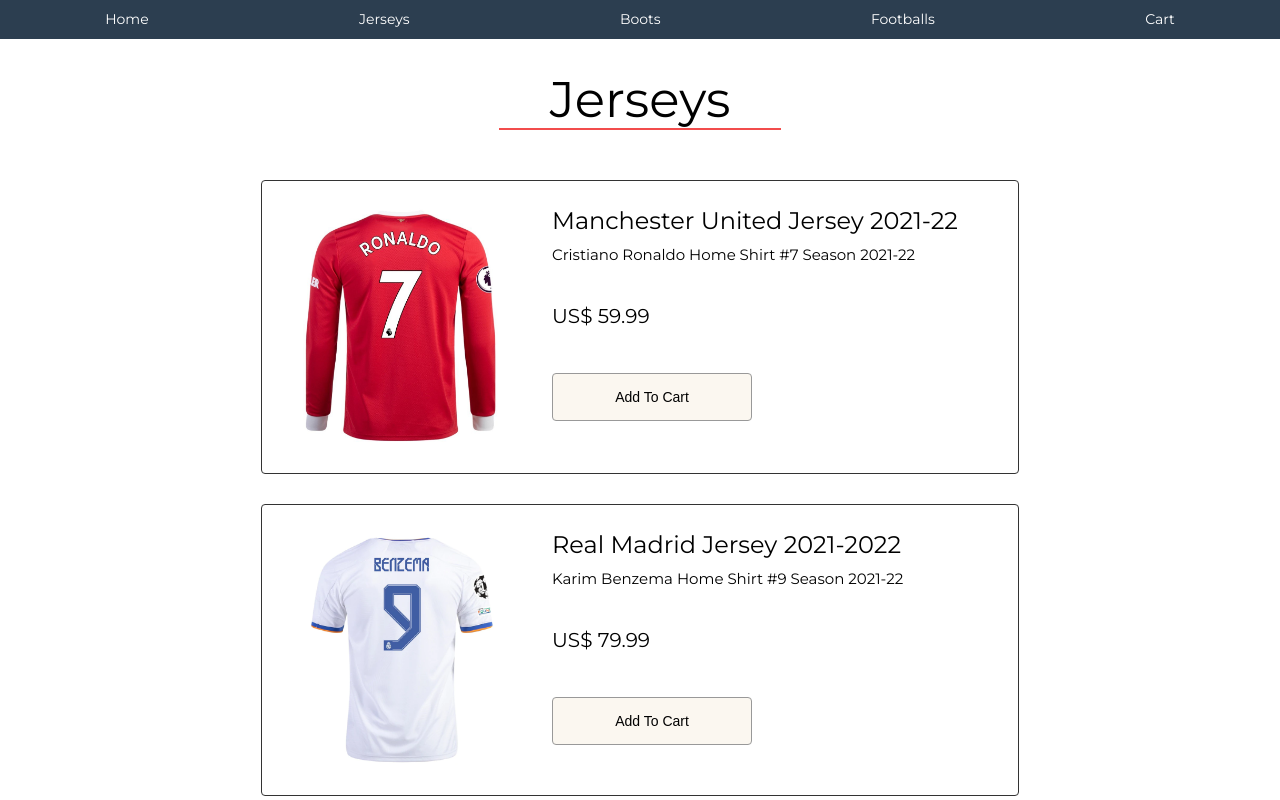
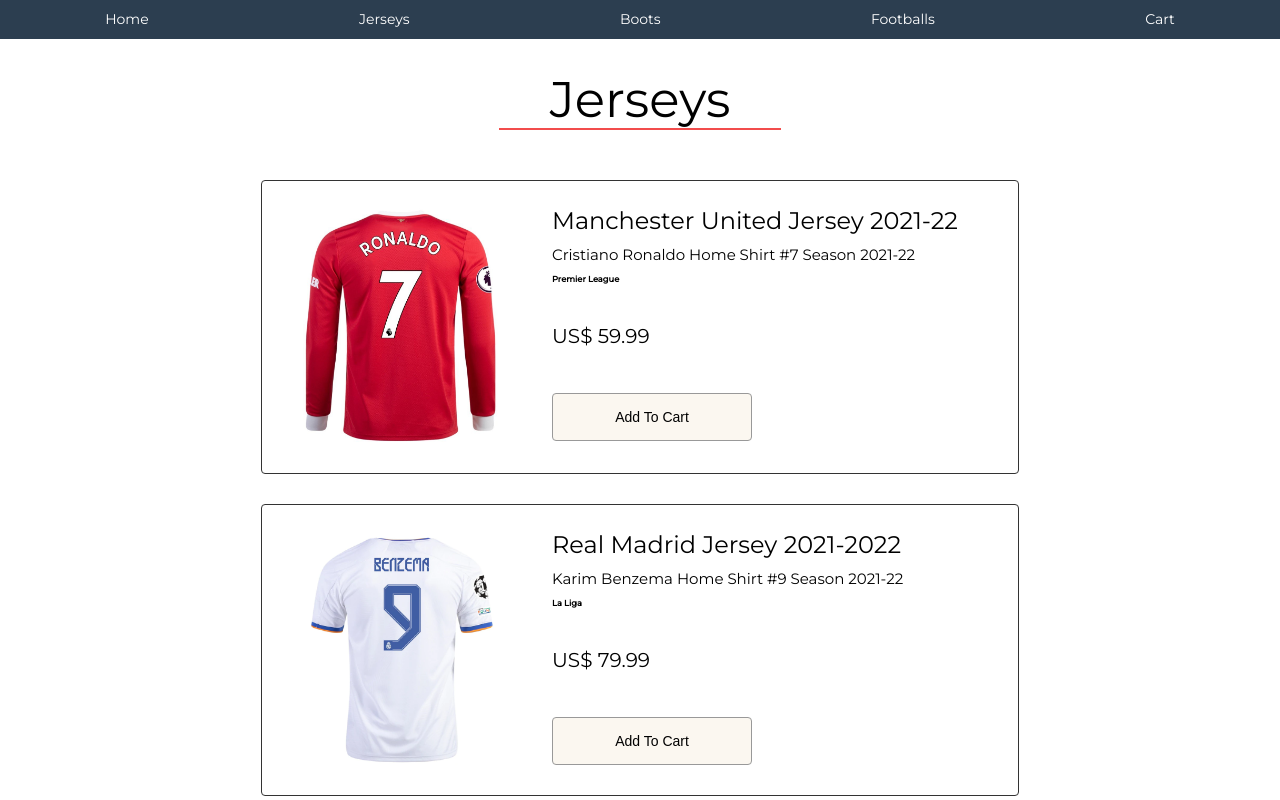
Before and after one commit to ewa1do/jerseys-shop-app-v2, a React (Vite) app: page /jerseys in a window 1280 px wide. Shown: the top 800 px of the page. Built offline with nearby package versions, Linux system fonts and the light colour scheme.

Commit message:
adding the league field to the component

```diff
--- a/src/components/items/ItemComponent.jsx
+++ b/src/components/items/ItemComponent.jsx
@@ -6,7 +6,7 @@
 import { types } from '../../types/types.js';
 
 export const ItemComponent = items => {
-  const { cart, dispatch } = useContext(CartContext);
+  const { dispatch } = useContext(CartContext);
 
   const handleShoppingCart = () => {
     dispatch({
@@ -24,6 +24,7 @@
       <div>
         <h3>{items.name}</h3>
         <h4>{items.description || items.brand}</h4>
+        {items.league && <h5>{items.league}</h5>}
         <span>US$ {items.price}</span>
         <button onClick={handleShoppingCart}>Add To Cart</button>
       </div>
```
